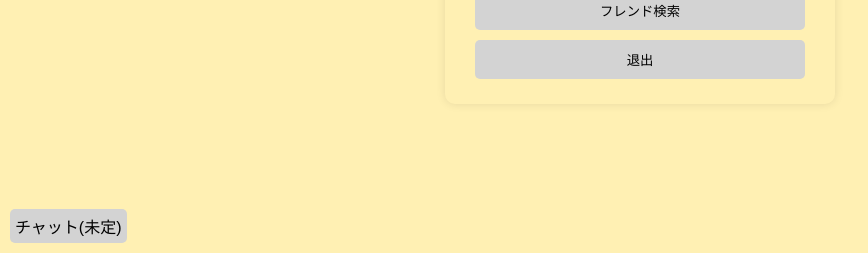
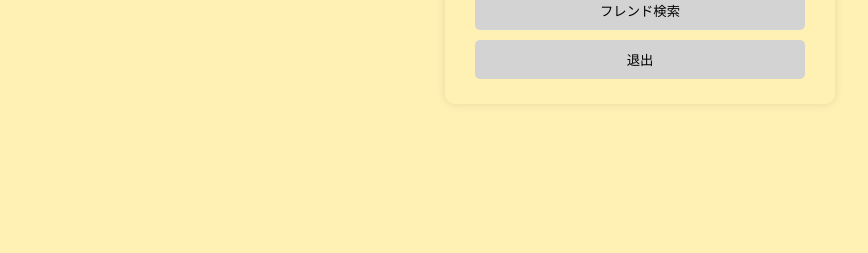
Before and after one commit to Shibabakainu/DeepImpact, a PHP site: page /frieview.php in a window 1280 px wide. Shown: the part 547-800 px from the top of the page, without its empty margins (0-868 px from the left). Run offline with PHP 8.4, Linux system fonts and the light colour scheme.

Commit message:
本田　然

```diff
--- a/resources/views/frieview.php
+++ b/resources/views/frieview.php
@@ -82,6 +82,5 @@
         <button class="friend-search">フレンド検索</button>
         <button class="logout">退出</button>
     </div>
-    <div class="chat">チャット(未定)</div>
 </body>
 </html>
```
